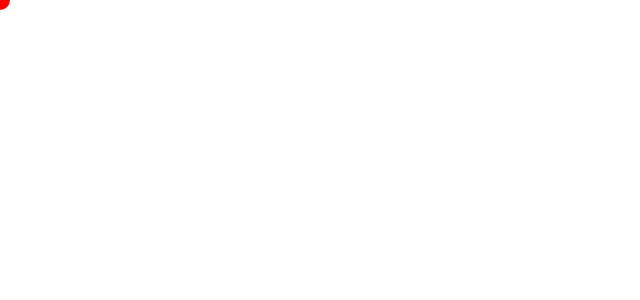
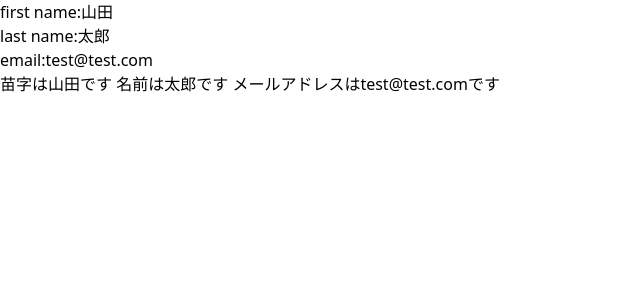
Before and after one commit to Jy4058350/begin_1, a React (Create React App) app: page / in a window 1280 px wide. Shown: the top 300 px of the page, without its empty margins (0-640 px from the left). Built offline with nearby package versions, Linux system fonts and the light colour scheme.

Commit message:
冗長な書き方

```diff
--- a/public/styles.css
+++ b/public/styles.css
@@ -553,6 +553,14 @@ video {
   position: relative;
 }
 
+.block {
+  display: block;
+}
+
+.inline-block {
+  display: inline-block;
+}
+
 .transform {
   transform: translate(var(--tw-translate-x), var(--tw-translate-y)) rotate(var(--tw-rotate)) skewX(var(--tw-skew-x)) skewY(var(--tw-skew-y)) scaleX(var(--tw-scale-x)) scaleY(var(--tw-scale-y));
 }
--- a/src/index.js
+++ b/src/index.js
@@ -4,37 +4,54 @@ import "./styles.css"
 
 const root = ReactDOM.createRoot(document.getElementById("root"))
 
-const MovingDot = () => {
-  const [position, setPosition] = useState({ x: 0, y: 0 })
+const Form = () => {
+  const [name, setName] = useState({
+    first: "山田",
+    last: "太郎",
+    email: "test@test.com",
+  })
 
+  const handlefirstNameChange = e => {
+    setName({
+      first: e.target.value,
+      last: name.last,
+      email: name.email,
+    })
+  }
+  const handleLastNameChange = e => {
+    setName({
+      first: name.first,
+      last: e.target.value,
+      emai: name.email,
+    })
+  }
+  const handleEmailChange = e => {
+    setName({
+      first: name.first,
+      last: name.last,
+      email: e.target.value,
+    })
+  }
   return (
-    <div
-      onPointerMove={e => {
-        const nextPosition = {}
-        nextPosition.x = e.clientX
-        nextPosition.y = e.clientY
-        setPosition(nextPosition)
-      }}
-      style={{
-        position: "relative",
-        width: "100vw",
-        height: "100vh",
-      }}
-    >
-      <div
-        style={{
-          position: "absolute",
-          backgroundColor: "red",
-          borderRadius: "50%",
-          transform: `translate(${position.x}px, ${position.y}px)`,
-          left: -10,
-          top: -10,
-          width: 20,
-          height: 20,
-        }}
-      />
+    <div>
+      <label className="block" htmlFor="name1">
+        first name:
+        <input type="text" id="name1" name="first" value={name.first} onChange={handlefirstNameChange} />
+      </label>
+      <label className="block" htmlFor="name2">
+        last name:
+        <input type="text" id="name2" name="last" value={name.last} onChange={handleLastNameChange} />
+      </label>
+      <label className="block" htmlFor="email">
+        email:
+        <input type="email" id="email" name="email" value={name.email} onChange={handleEmailChange} />
+      </label>
+
+      <div>
+        苗字は{name.first}です 名前は{name.last}です メールアドレスは{name.email}です
+      </div>
     </div>
   )
 }
 
-root.render(<MovingDot />)
+root.render(<Form />)
```
